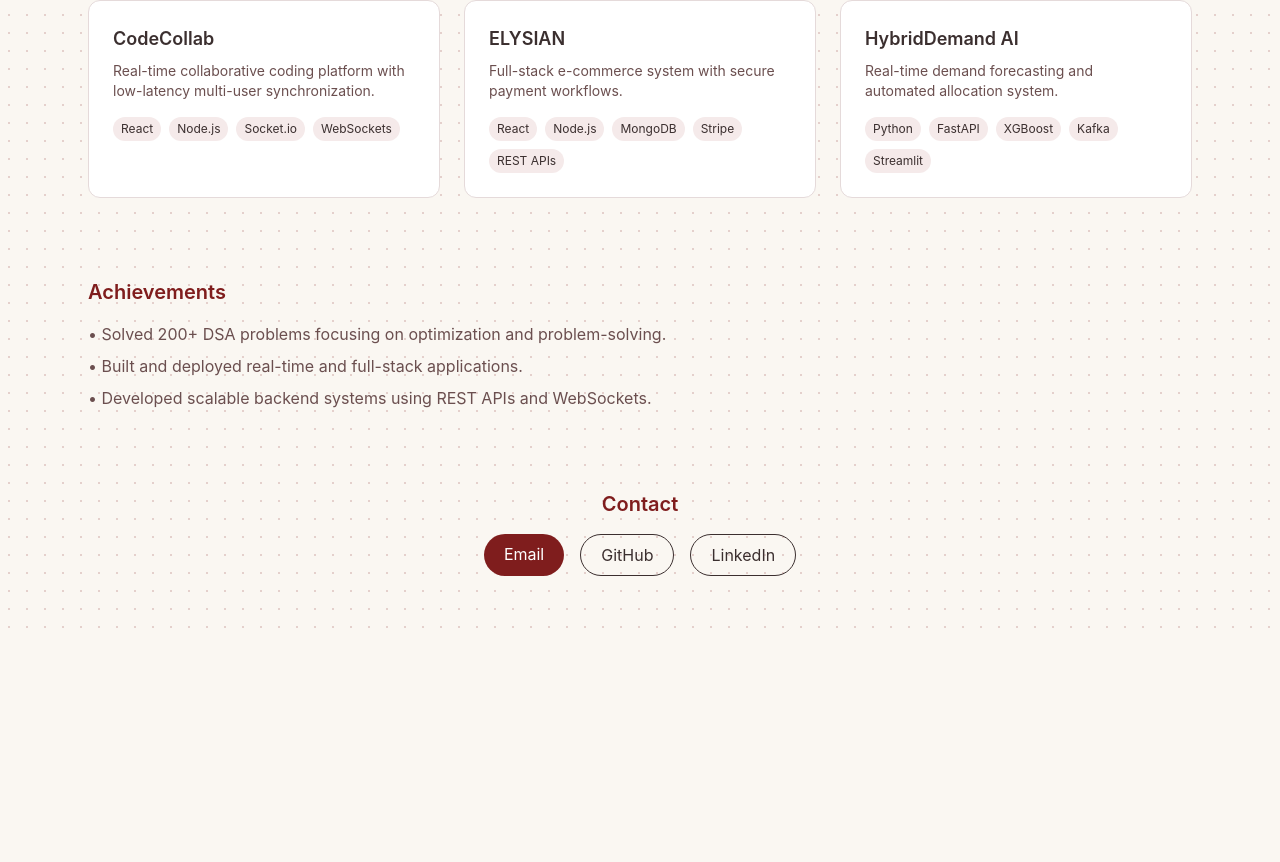
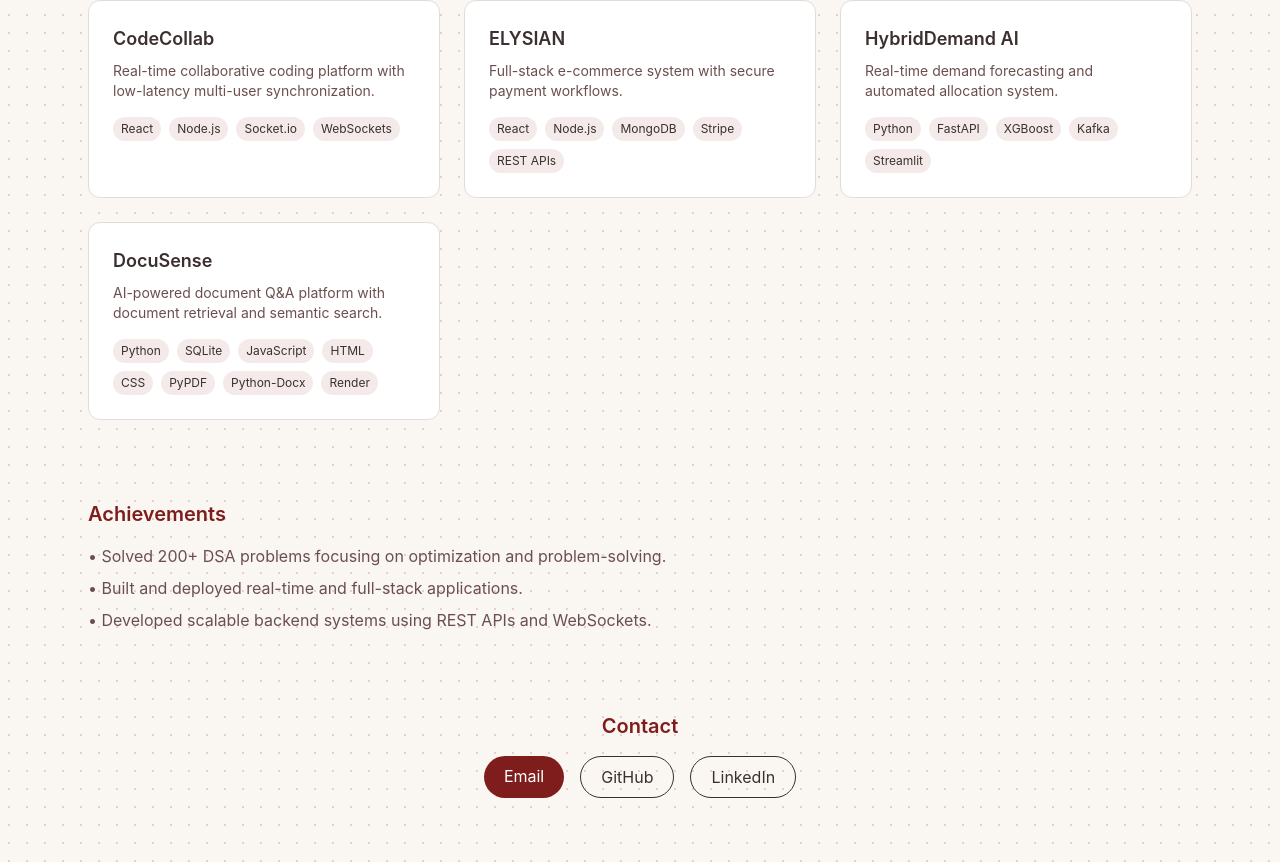
Before and after one commit to TanviKrishnan2005/Portfolio, a React (Vite) app: page / in a window 1280 px wide. Shown: the part 786-1648 px from the top of the page. Before the commit the page ends 1426 px from the top, so only its background shows below. Built offline with nearby package versions, Linux system fonts and the light colour scheme.

Commit message:
new project added

```diff
--- a/src/App.jsx
+++ b/src/App.jsx
@@ -47,6 +47,15 @@ const projects = [
     github: "https://github.com/Nibhi16/demand-forecasting-system",
     live: "https://demand-forecasting-system-xkfwyws6pker6laf6ji8zh.streamlit.app/",
   },
+  {
+  name: "DocuSense",
+  desc: "AI-powered document Q&A platform with document retrieval and semantic search.",
+  details:
+    "Built a full-stack document intelligence platform that enables users to upload PDF, DOCX, and TXT files and ask natural language questions about their content. Implemented document parsing, text chunking, cosine similarity-based retrieval, user authentication, chat history, and document management using Python, SQLite, and JavaScript. Deployed the application on Render with automated GitHub-based CI/CD.",
+  tech: ["Python", "SQLite", "JavaScript", "HTML", "CSS", "PyPDF", "Python-Docx", "Render"],
+  github: "https://github.com/TanviKrishnan2005/DOCUSense",
+  live: "https://github.com/TanviKrishnan2005/DOCUSense",
+},
 ]
 
 const achievements = [
```
